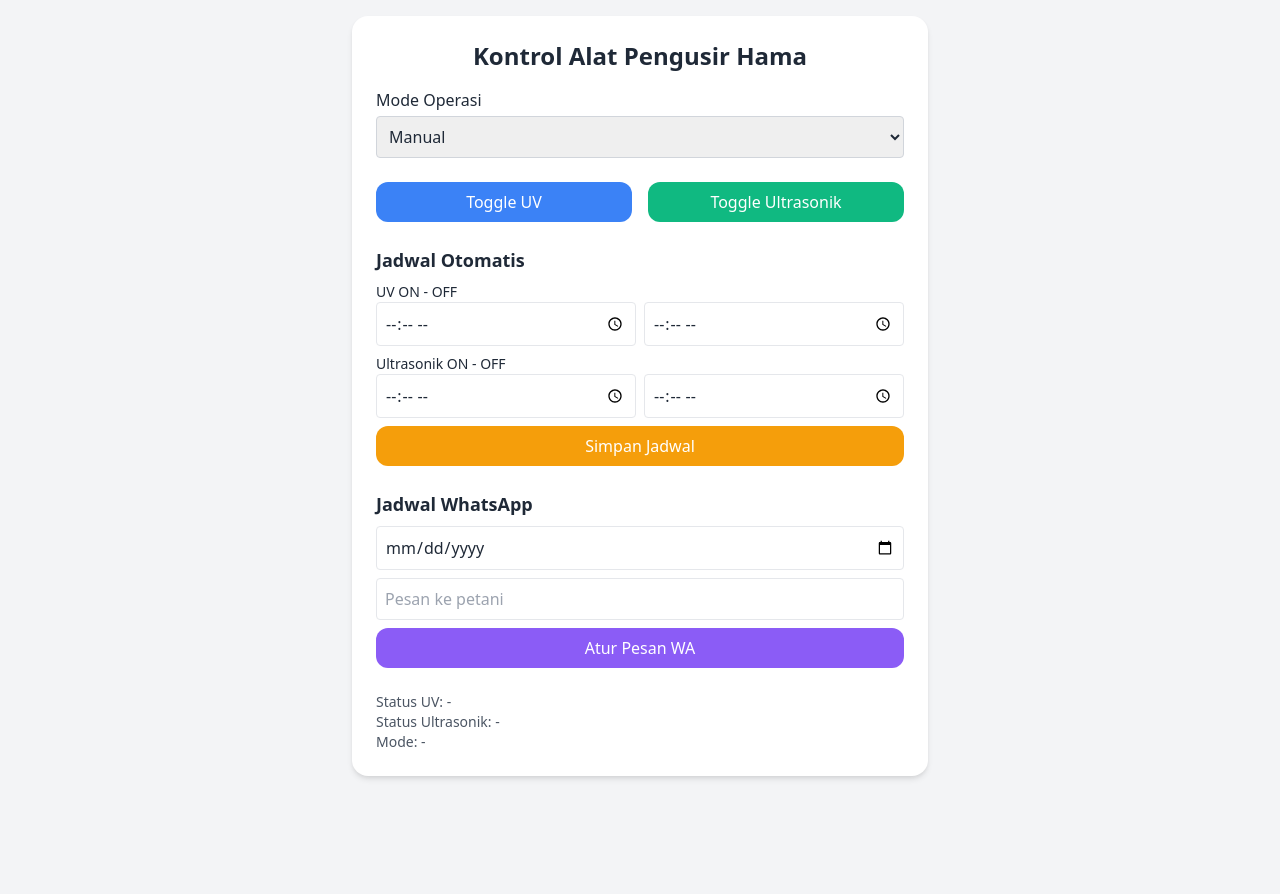
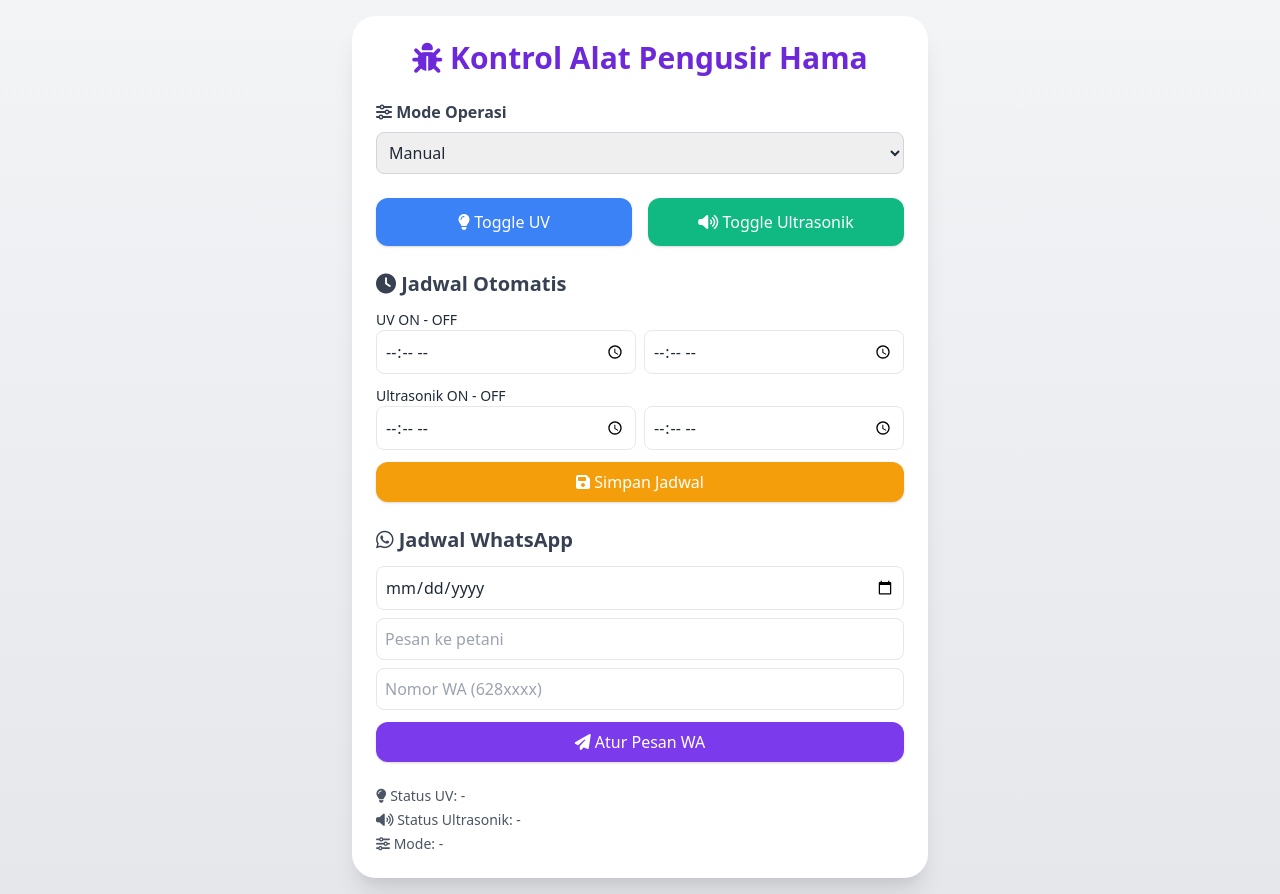
Before and after one commit to BonggXz/pest-control-web, a plain HTML site: page index.html in a window 1280 px wide. Before the commit the page ends 800 px from the top, so only its background shows below. Drawn offline with nearby package versions, Linux system fonts and the light colour scheme; no server answers.

Commit message:
Update index.html

```diff
--- a/index.html
+++ b/index.html
@@ -1,4 +1,4 @@
- <!DOCTYPE html>
+<!DOCTYPE html>
 <html lang="en">
 <head>
   <meta charset="UTF-8" />
@@ -7,50 +7,52 @@
   <script src="https://www.gstatic.com/firebasejs/9.24.0/firebase-app.js"></script>
   <script src="https://www.gstatic.com/firebasejs/9.24.0/firebase-database.js"></script>
   <link href="https://cdn.jsdelivr.net/npm/tailwindcss@2.2.19/dist/tailwind.min.css" rel="stylesheet">
+  <link href="https://cdnjs.cloudflare.com/ajax/libs/font-awesome/6.5.0/css/all.min.css" rel="stylesheet">
 </head>
-<body class="bg-gray-100 text-gray-800 p-4 font-sans">
-  <div class="max-w-xl mx-auto bg-white rounded-2xl shadow-md p-6">
-    <h1 class="text-2xl font-semibold mb-4 text-center">Kontrol Alat Pengusir Hama</h1>
+<body class="bg-gradient-to-b from-gray-100 to-gray-200 text-gray-800 p-4 font-sans min-h-screen">
+  <div class="max-w-xl mx-auto bg-white rounded-3xl shadow-xl p-6">
+    <h1 class="text-3xl font-bold mb-6 text-center text-purple-700"><i class="fas fa-bug"></i> Kontrol Alat Pengusir Hama</h1>
 
     <div class="mb-6">
-      <label class="block mb-1 font-medium">Mode Operasi</label>
-      <select id="mode" onchange="setMode()" class="w-full border border-gray-300 p-2 rounded">
+      <label class="block mb-2 font-semibold text-gray-700"><i class="fas fa-sliders-h"></i> Mode Operasi</label>
+      <select id="mode" onchange="setMode()" class="w-full border border-gray-300 p-2 rounded-lg focus:outline-none focus:ring-2 focus:ring-purple-400">
         <option value="manual">Manual</option>
         <option value="auto">Otomatis</option>
       </select>
     </div>
 
     <div class="grid grid-cols-2 gap-4 mb-6">
-      <button onclick="toggle('uv_light')" class="bg-blue-500 text-white p-2 rounded-xl">Toggle UV</button>
-      <button onclick="toggle('ultrasonic')" class="bg-green-500 text-white p-2 rounded-xl">Toggle Ultrasonik</button>
+      <button onclick="toggle('uv_light')" class="bg-blue-500 hover:bg-blue-600 text-white p-3 rounded-xl shadow"><i class="fas fa-lightbulb"></i> Toggle UV</button>
+      <button onclick="toggle('ultrasonic')" class="bg-green-500 hover:bg-green-600 text-white p-3 rounded-xl shadow"><i class="fas fa-volume-up"></i> Toggle Ultrasonik</button>
     </div>
 
     <div class="mb-6">
-      <h2 class="text-lg font-semibold mb-2">Jadwal Otomatis</h2>
-      <label class="block text-sm">UV ON - OFF</label>
-      <div class="flex gap-2 mb-2">
-        <input type="time" id="uv_on" class="flex-1 border p-2 rounded">
-        <input type="time" id="uv_off" class="flex-1 border p-2 rounded">
+      <h2 class="text-xl font-semibold mb-3 text-gray-700"><i class="fas fa-clock"></i> Jadwal Otomatis</h2>
+      <label class="block text-sm font-medium">UV ON - OFF</label>
+      <div class="flex gap-2 mb-3">
+        <input type="time" id="uv_on" class="flex-1 border p-2 rounded-lg">
+        <input type="time" id="uv_off" class="flex-1 border p-2 rounded-lg">
       </div>
-      <label class="block text-sm">Ultrasonik ON - OFF</label>
-      <div class="flex gap-2 mb-2">
-        <input type="time" id="ultra_on" class="flex-1 border p-2 rounded">
-        <input type="time" id="ultra_off" class="flex-1 border p-2 rounded">
+      <label class="block text-sm font-medium">Ultrasonik ON - OFF</label>
+      <div class="flex gap-2 mb-3">
+        <input type="time" id="ultra_on" class="flex-1 border p-2 rounded-lg">
+        <input type="time" id="ultra_off" class="flex-1 border p-2 rounded-lg">
       </div>
-      <button onclick="saveSchedule()" class="bg-yellow-500 text-white px-4 py-2 rounded-xl w-full">Simpan Jadwal</button>
+      <button onclick="saveSchedule()" class="bg-yellow-500 hover:bg-yellow-600 text-white px-4 py-2 rounded-xl w-full font-medium shadow"><i class="fas fa-save"></i> Simpan Jadwal</button>
     </div>
 
     <div class="mb-6">
-      <h2 class="text-lg font-semibold mb-2">Jadwal WhatsApp</h2>
-      <input type="date" id="tanggal" class="w-full mb-2 border p-2 rounded">
-      <input type="text" id="pesan" placeholder="Pesan ke petani" class="w-full mb-2 border p-2 rounded">
-      <button onclick="setWA()" class="bg-purple-500 text-white px-4 py-2 rounded-xl w-full">Atur Pesan WA</button>
+      <h2 class="text-xl font-semibold mb-3 text-gray-700"><i class="fab fa-whatsapp"></i> Jadwal WhatsApp</h2>
+      <input type="date" id="tanggal" class="w-full mb-2 border p-2 rounded-lg">
+      <input type="text" id="pesan" placeholder="Pesan ke petani" class="w-full mb-2 border p-2 rounded-lg">
+      <input type="text" id="nomor" placeholder="Nomor WA (628xxxx)" class="w-full mb-3 border p-2 rounded-lg">
+      <button onclick="setWA()" class="bg-purple-600 hover:bg-purple-700 text-white px-4 py-2 rounded-xl w-full font-medium shadow"><i class="fas fa-paper-plane"></i> Atur Pesan WA</button>
     </div>
 
-    <div class="text-sm text-gray-600">
-      <p id="statusUV">Status UV: -</p>
-      <p id="statusUltrasound">Status Ultrasonik: -</p>
-      <p id="statusMode">Mode: -</p>
+    <div class="text-sm text-gray-600 space-y-1">
+      <p id="statusUV"><i class="fas fa-lightbulb"></i> Status UV: -</p>
+      <p id="statusUltrasound"><i class="fas fa-volume-up"></i> Status Ultrasonik: -</p>
+      <p id="statusMode"><i class="fas fa-sliders-h"></i> Mode: -</p>
     </div>
   </div>
 
@@ -98,7 +100,8 @@
   function setWA() {
     const tanggal = document.getElementById("tanggal").value;
     const pesan = document.getElementById("pesan").value;
-    set(ref(db, "schedule/wa"), { date: tanggal, message: pesan });
+    const nomor = document.getElementById("nomor").value;
+    set(ref(db, "schedule/wa"), { date: tanggal, message: pesan, phone: nomor });
   }
 
   // Realtime status listener
```
